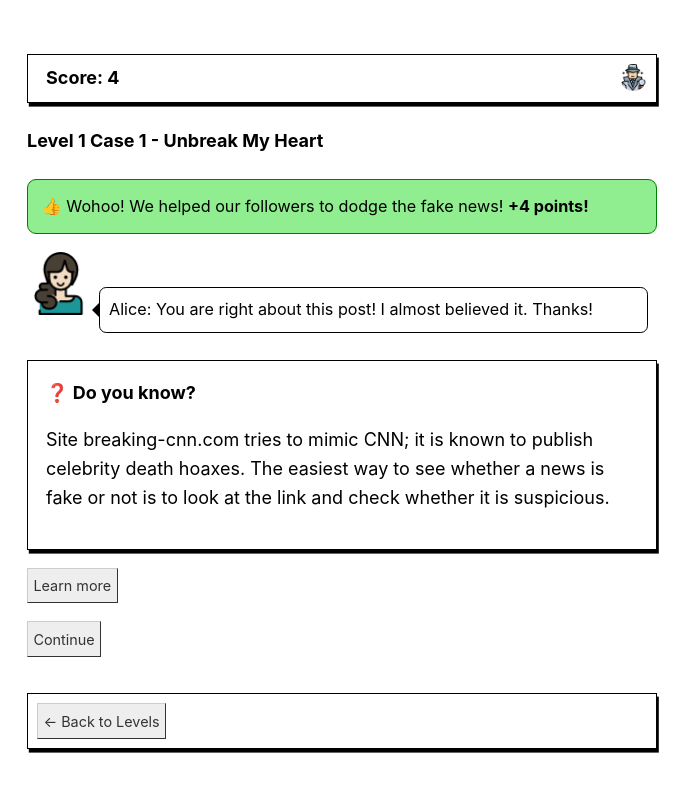
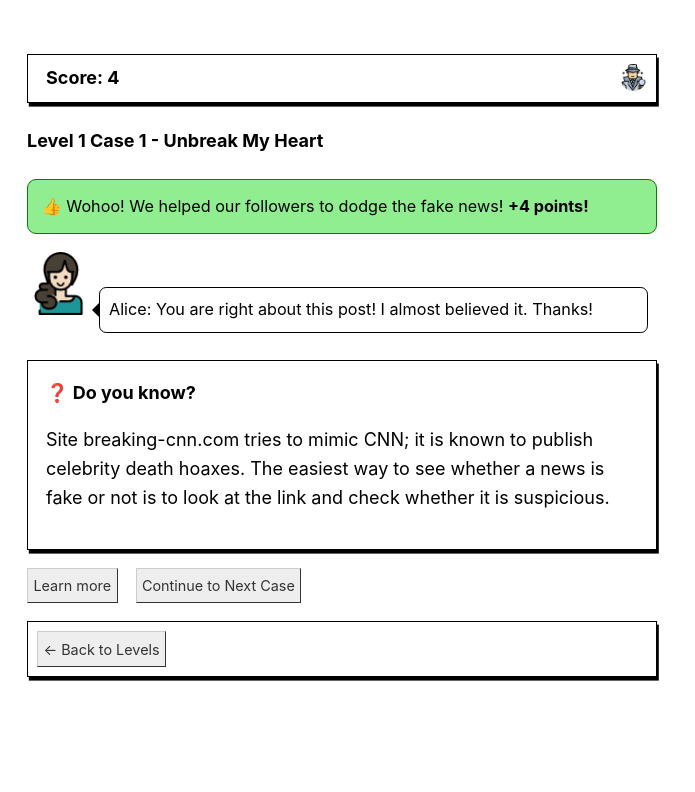
Before and after one commit to rendybjunior/fake-news-detective, a Next.js app: page /results/result_1_1a in a window 1280 px wide. Shown: the top 792 px of the page, without its empty margins (0-695 px from the left). Built offline with nearby package versions, Linux system fonts and the light colour scheme.

Commit message:
result button position

```diff
--- a/pages/results/[id].js
+++ b/pages/results/[id].js
@@ -43,12 +43,14 @@ export default function Result({ resultData }) {
 			) : (
 				<audio id="bgm" src="/sounds/362204__taranp__horn-fail-wahwah-3.mp3" autoPlay={true} />
 			)}
-			<p>
-				<a href={resultData.reference} target="_blank" className={homeStyles.button}>
+			<div>
+				<a
+					href={resultData.reference}
+					target="_blank"
+					className={`${homeStyles.button} ${homeStyles.floatleftbutton}`}
+				>
 					Learn more
 				</a>
-			</p>
-			<p>
 				<UserLevel
 					gameLevel={resultData.next_level}
 					gameCase={resultData.next_case}
@@ -57,10 +59,10 @@ export default function Result({ resultData }) {
 					newCase={resultData.next_case}
 				>
 					<Link href="/cases/[id]" as={`/cases/${resultData.next_id}`}>
-						<a className={homeStyles.button}>Continue</a>
+						<a className={`${homeStyles.button}`}>Continue to Next Case</a>
 					</Link>
 				</UserLevel>
-			</p>
+			</div>
 		</Layout>
 	);
 }
--- a/styles/home.module.css
+++ b/styles/home.module.css
@@ -106,6 +106,11 @@
 	display: block;
 }
 
+.floatleftbutton {
+	float: left;
+	margin: 0 1rem 0 0;
+}
+
 .options {
 	margin: 1rem 0 1rem 0;
 }
```
